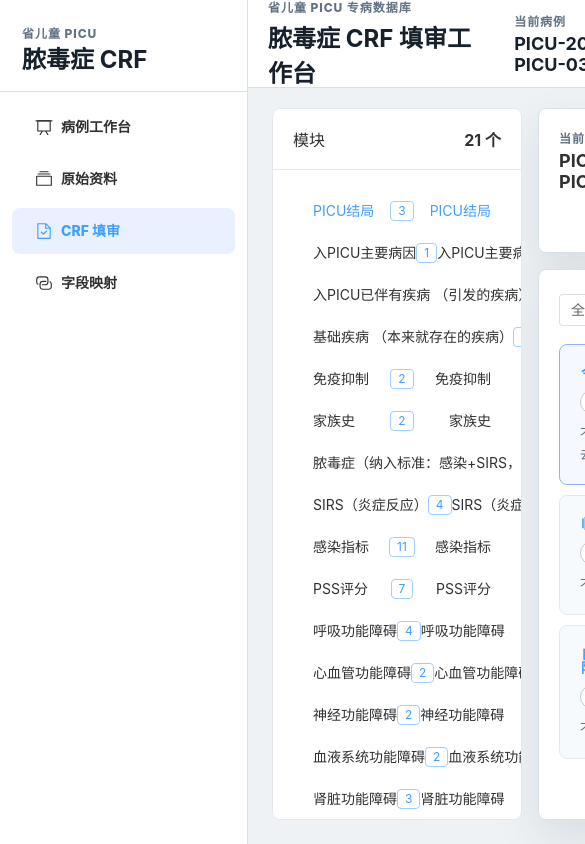
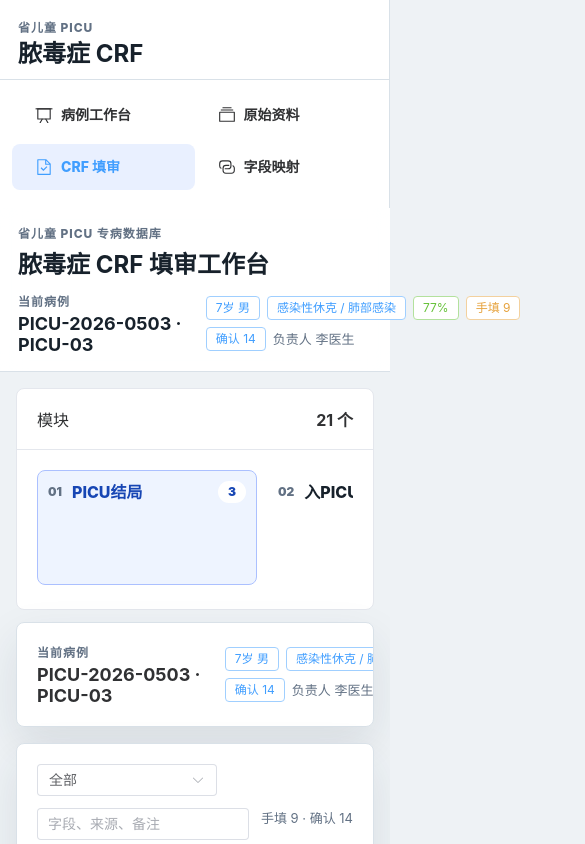
Before and after one commit to leo4wind/shengErTongPICU, a Vue app: page / in a window 390 px wide. Both pictures are taken after a click on the item "CRF 填审". Shown: the top 844 px of the page, 585 px wide, since content can reach past the window. Built offline with nearby package versions, Linux system fonts and the light colour scheme.

Commit message:
Polish CRF review layout

```diff
--- a/src/styles/app.css
+++ b/src/styles/app.css
@@ -174,36 +174,105 @@ p {
 
 .crf-layout {
   display: grid;
-  grid-template-columns: 250px minmax(480px, 1fr) 360px;
-  gap: 16px;
+  grid-template-columns: 260px minmax(420px, 1fr) 300px;
+  gap: 14px;
+  align-items: start;
 }
 
 .module-sidebar,
 .evidence-sidebar {
-  position: sticky;
-  top: 108px;
   align-self: start;
+}
+
+.module-sidebar {
+  grid-column: 1;
+  grid-row: 1;
+}
+
+.crf-main {
+  grid-column: 2;
+  grid-row: 1;
+}
+
+.evidence-sidebar {
+  grid-column: 3;
+  grid-row: 1;
 }
 
 .module-sidebar .el-card,
 .evidence-sidebar .el-card {
+  position: sticky;
+  top: 108px;
   max-height: calc(100vh - 132px);
   overflow: auto;
   border-radius: 8px;
 }
 
-.module-sidebar .el-menu {
-  border-right: 0;
+.module-list {
+  display: grid;
+  gap: 8px;
 }
 
-.module-sidebar .el-menu-item {
+.module-button {
   display: flex;
-  justify-content: space-between;
+  align-items: flex-start;
+  gap: 10px;
+  width: 100%;
   height: auto;
-  min-height: 42px;
-  padding: 8px 10px;
-  line-height: 1.35;
-  white-space: normal;
+  min-height: 50px;
+  padding: 10px;
+  border: 1px solid transparent;
+  border-radius: 8px;
+  background: transparent;
+  color: var(--ink);
+  font: inherit;
+  line-height: 1.45;
+  text-align: left;
+  cursor: pointer;
+}
+
+.module-button:hover {
+  border-color: #c8d5e3;
+  background: var(--surface-soft);
+}
+
+.module-button.active {
+  border-color: #abc0ff;
+  background: #eef4ff;
+  color: #1746b4;
+}
+
+.module-index {
+  flex: 0 0 auto;
+  color: var(--muted);
+  font-size: 12px;
+  font-weight: 900;
+  line-height: 1.8;
+}
+
+.module-name {
+  flex: 1;
+  min-width: 0;
+  font-weight: 800;
+  overflow-wrap: anywhere;
+}
+
+.module-count {
+  flex: 0 0 28px;
+  min-width: 28px;
+  padding: 2px 0;
+  border-radius: 999px;
+  background: #edf2f7;
+  color: var(--muted);
+  font-size: 12px;
+  font-weight: 900;
+  line-height: 18px;
+  text-align: center;
+}
+
+.module-button.active .module-count {
+  background: #ffffff;
+  color: #1746b4;
 }
 
 .crf-main {
@@ -343,3 +412,106 @@ p {
 .mapping-filters .el-input {
   flex: 1;
 }
+
+@media (max-width: 1180px) {
+  .crf-layout {
+    grid-template-columns: 236px minmax(360px, 1fr) 260px;
+    gap: 12px;
+  }
+}
+
+@media (max-width: 900px) {
+  .app-shell {
+    min-width: 0;
+  }
+
+  .app-shell,
+  .app-shell > .el-container {
+    display: block;
+  }
+
+  .app-aside {
+    position: static;
+    width: auto !important;
+    height: auto;
+  }
+
+  .brand {
+    padding: 18px 18px 12px;
+  }
+
+  .side-menu {
+    display: grid;
+    grid-template-columns: repeat(2, minmax(0, 1fr));
+  }
+
+  .app-header {
+    display: block;
+    height: auto;
+    padding: 16px 18px;
+  }
+
+  .app-header .case-summary {
+    margin-top: 12px;
+  }
+
+  .app-main {
+    padding: 16px;
+  }
+
+  .crf-layout {
+    display: grid;
+    grid-template-columns: minmax(0, 1fr);
+  }
+
+  .module-sidebar,
+  .crf-main,
+  .evidence-sidebar {
+    grid-column: 1;
+    grid-row: auto;
+  }
+
+  .module-sidebar,
+  .evidence-sidebar {
+    position: static;
+  }
+
+  .module-sidebar .el-card,
+  .evidence-sidebar .el-card {
+    position: static;
+    max-height: none;
+  }
+
+  .module-list {
+    display: flex;
+    gap: 10px;
+    overflow-x: auto;
+    padding-bottom: 4px;
+    scroll-snap-type: x proximity;
+  }
+
+  .module-button {
+    flex: 0 0 220px;
+    min-height: 78px;
+    scroll-snap-align: start;
+  }
+
+  .field-grid,
+  .raw-table-layout {
+    grid-template-columns: minmax(0, 1fr);
+  }
+
+  .field-actions {
+    justify-items: start;
+  }
+
+  .filter-bar {
+    align-items: stretch;
+    flex-wrap: wrap;
+  }
+
+  .filter-bar .el-input {
+    min-width: 180px;
+    flex: 1;
+  }
+}
--- a/src/views/CrfReviewView.vue
+++ b/src/views/CrfReviewView.vue
@@ -72,13 +72,21 @@ function openRaw() {
             <strong>{{ crfTemplate.moduleCount }} 个</strong>
           </div>
         </template>
-        <el-menu :default-active="state.moduleId" @select="selectModule">
-          <el-menu-item v-for="module in crfTemplate.modules" :key="module.id" :index="module.id">
-            <span>{{ module.name }}</span>
-            <template #title>{{ module.name }}</template>
-            <el-tag size="small" effect="plain">{{ module.fieldCount }}</el-tag>
-          </el-menu-item>
-        </el-menu>
+        <div class="module-list">
+          <button
+            v-for="(module, index) in crfTemplate.modules"
+            :key="module.id"
+            class="module-button"
+            :class="{ active: module.id === state.moduleId }"
+            type="button"
+            :aria-pressed="module.id === state.moduleId"
+            @click="selectModule(module.id)"
+          >
+            <span class="module-index">{{ String(index + 1).padStart(2, "0") }}</span>
+            <span class="module-name">{{ module.name }}</span>
+            <span class="module-count">{{ module.fieldCount }}</span>
+          </button>
+        </div>
       </el-card>
     </aside>
 
```
Also changed, not shown: 2 other files (tests, documents, lock files or other folders).
